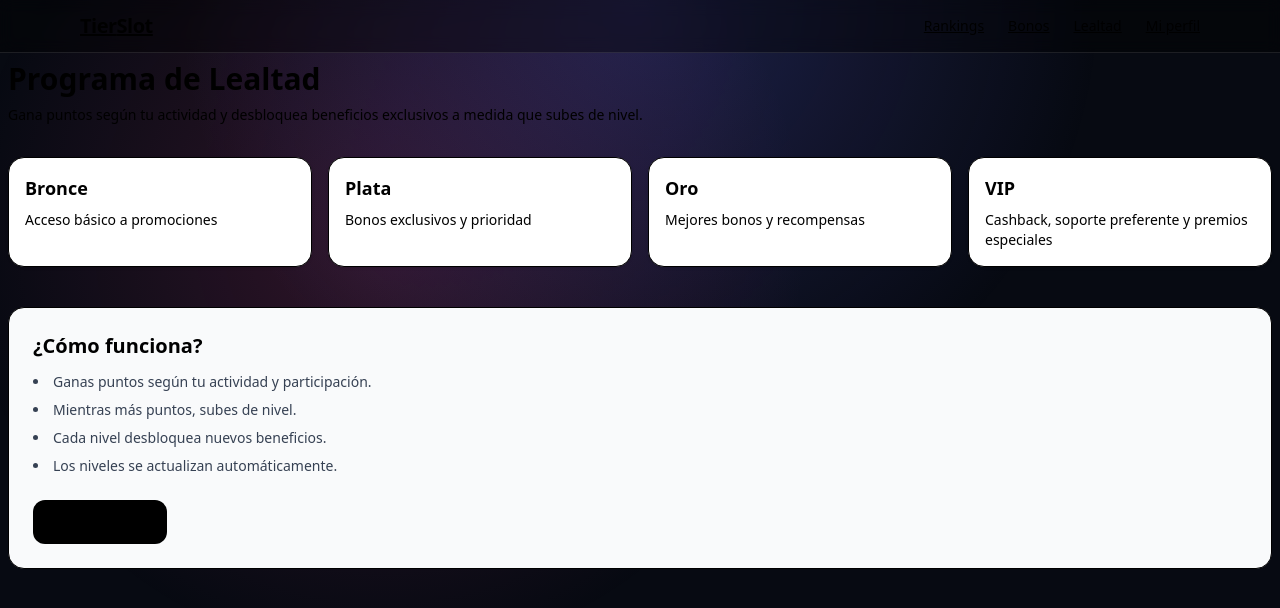
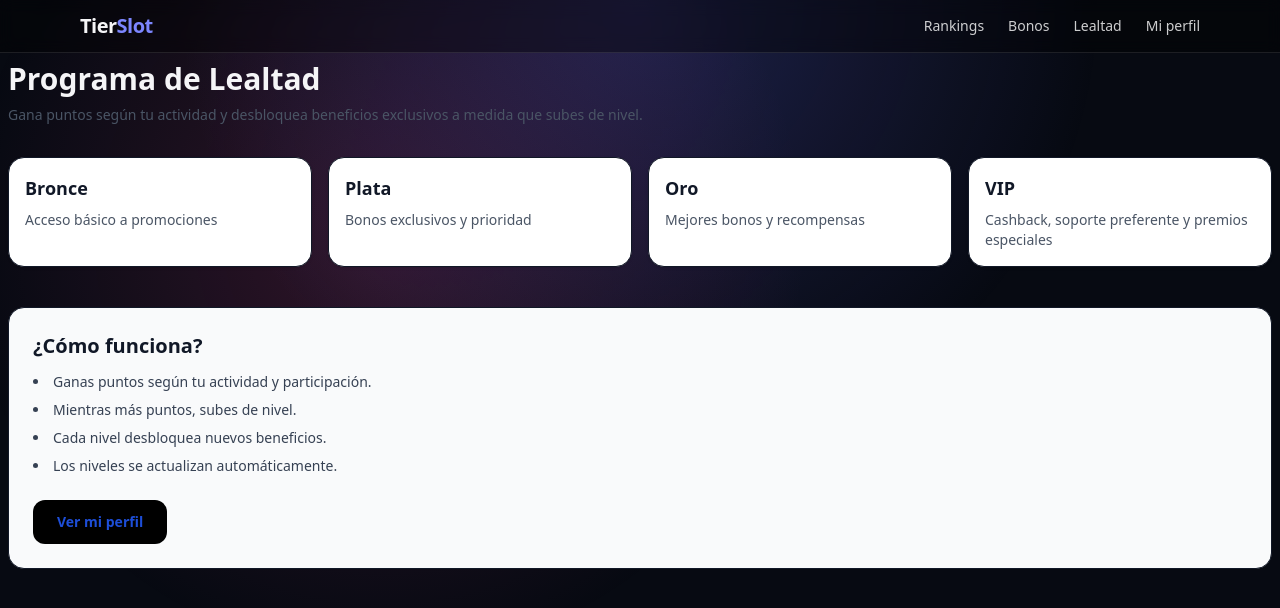
Before and after one commit to Gabo231326/TierSlot, a Next.js app in the folder apps/web/: page /loyalty in a window 1280 px wide. Shown: the top 608 px of the page. Built offline with nearby package versions, Linux system fonts and the light colour scheme.

Commit message:
Fix text contrast in light cards and tables

```diff
--- a/apps/web/app/globals.css
+++ b/apps/web/app/globals.css
@@ -1,17 +1,9 @@
 @import "tailwindcss";
 
-/* ====== BASE CON TEXTO NEGRO ====== */
+/* ====== BASE OSCURA ====== */
 :root {
-  --background: #070A12;   /* mantenemos fondo oscuro */
-  --foreground: #000000;   /* 👉 TEXTO NEGRO GLOBAL */
-}
-
-/* Forzamos texto negro aunque el navegador tenga modo claro/oscuro */
-@media (prefers-color-scheme: light) {
-  :root {
-    --background: #070A12;
-    --foreground: #000000;
-  }
+  --background: #070A12;
+  --foreground: #F5F5F7; /* texto claro en fondo oscuro */
 }
 
 body {
@@ -24,39 +16,64 @@ html, body {
   min-height: 100%;
 }
 
-/* ====== FORZAR TEXTO NEGRO EN TODO ====== */
+/* ====== REGLA CLAVE: SI EL CONTENEDOR ES CLARO, TEXTO OSCURO ======
+   Esto arregla justo lo que te pasa: cards/tabla blancas con letras pálidas.
+*/
 
-/* Tablas (Rankings) */
-table,
-th,
-td {
-  color: #000000 !important;
+/* Cards claras típicas (blancas o muy claras) */
+.bg-white,
+.bg-gray-50,
+.bg-slate-50,
+.bg-zinc-50 {
+  color: #111827 !important; /* gris muy oscuro */
 }
 
-/* Cards y contenedores redondeados */
-.rounded-3xl,
-.rounded-2xl,
-.bg-white\/5,
-.bg-white\/10,
-.bg-black\/30,
-.bg-black\/40 {
-  color: #000000 !important;
+/* Tablas dentro de cards claras */
+.bg-white table,
+.bg-gray-50 table,
+.bg-slate-50 table,
+.bg-zinc-50 table {
+  color: #111827 !important;
 }
 
-/* Títulos y textos */
-h1, h2, h3, h4, h5, h6,
-p,
-span,
-div {
-  color: #000000 !important;
+.bg-white th,
+.bg-gray-50 th,
+.bg-slate-50 th,
+.bg-zinc-50 th {
+  color: #374151 !important; /* encabezados */
 }
 
-/* Links */
-a {
-  color: #000000 !important;
-  text-decoration: underline;
+.bg-white td,
+.bg-gray-50 td,
+.bg-slate-50 td,
+.bg-zinc-50 td {
+  color: #111827 !important; /* filas */
 }
 
-a:hover {
-  color: #333333 !important;
+/* Inputs o bloques grises dentro de cards claras (como el recuadro "Wager") */
+.bg-white input,
+.bg-gray-50 input,
+.bg-slate-50 input,
+.bg-zinc-50 input,
+.bg-white .bg-gray-100,
+.bg-white .bg-gray-50,
+.bg-gray-50 .bg-gray-100,
+.bg-slate-50 .bg-gray-100,
+.bg-zinc-50 .bg-gray-100 {
+  color: #111827 !important;
 }
+
+/* Links dentro de contenedores claros */
+.bg-white a,
+.bg-gray-50 a,
+.bg-slate-50 a,
+.bg-zinc-50 a {
+  color: #1D4ED8 !important; /* azul */
+}
+
+.bg-white a:hover,
+.bg-gray-50 a:hover,
+.bg-slate-50 a:hover,
+.bg-zinc-50 a:hover {
+  color: #1E40AF !important;
+}
```
